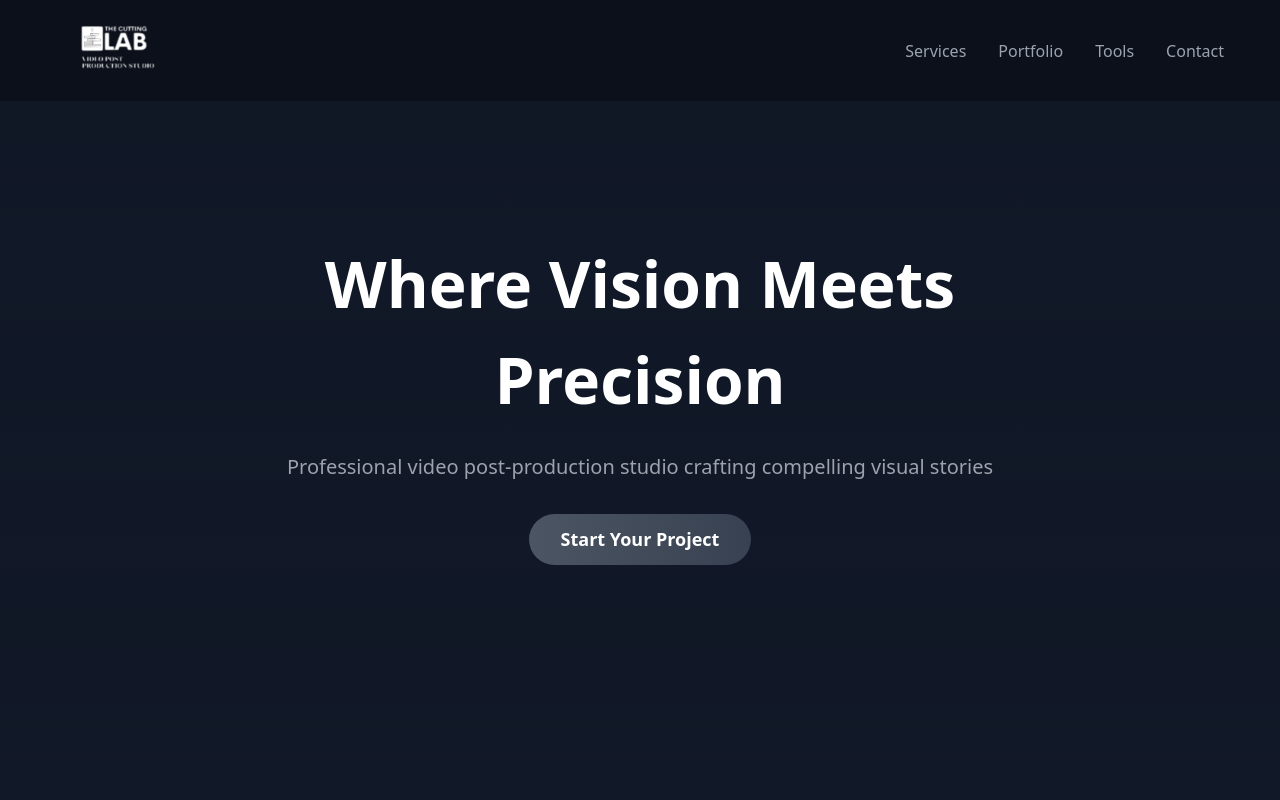
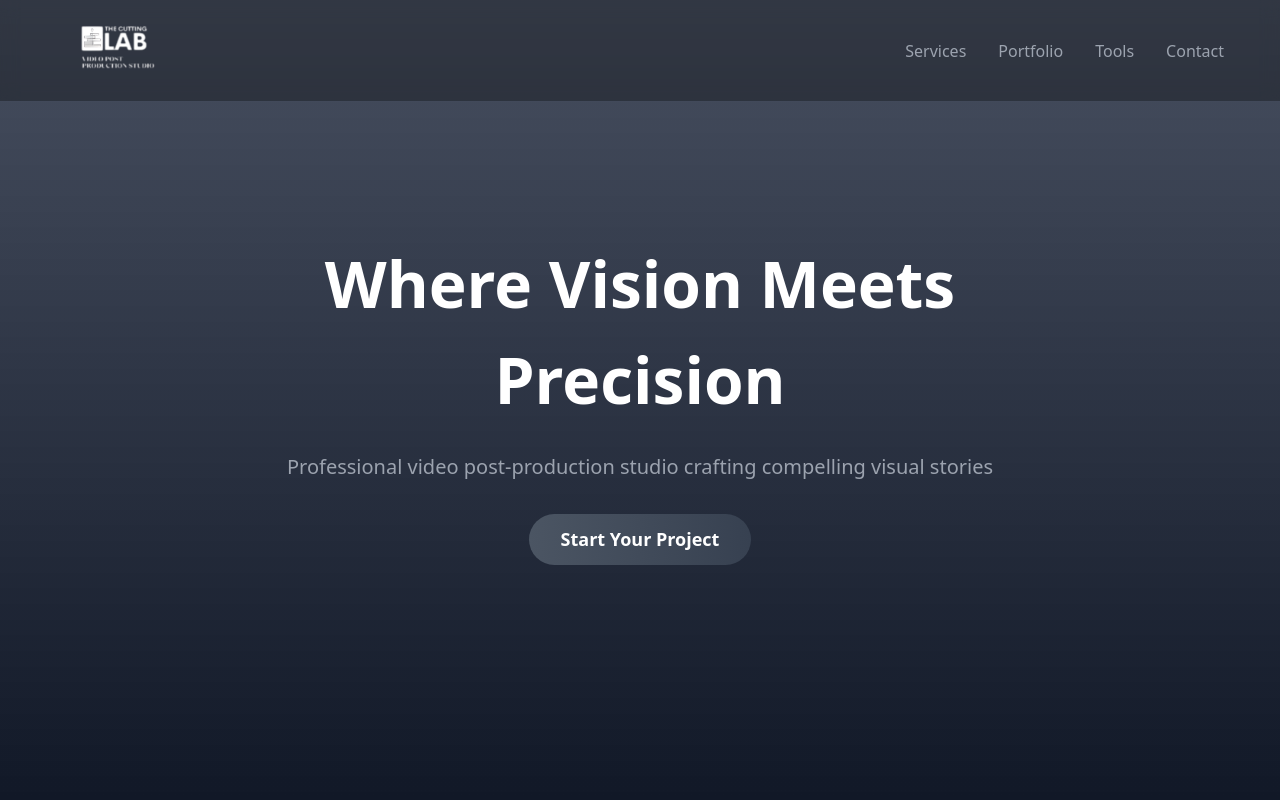
Before and after one commit to j-e-e-v-a-n/cutting-lab, a plain HTML site: page index.html in a window 1280 px wide. Shown: the top 800 px of the page. Drawn offline with nearby package versions, Linux system fonts and the light colour scheme.

Commit message:
Add files via upload

```diff
--- a/style.css
+++ b/style.css
@@ -20,7 +20,7 @@
 
   body {
     font-family: system-ui, -apple-system, sans-serif;
-    background: var(--color-bg);
+
     color: var(--color-text);
     line-height: 1.5;
   }
@@ -128,7 +128,7 @@
   .video-overlay {
     position: absolute;
     inset: 0;
-    background: linear-gradient(to bottom, rgba(17, 24, 39, 0.8), #111827);
+    background: linear-gradient(to bottom, rgba(26, 36, 57, 0.8), #111827);
   }
 
   .hero video {
```
